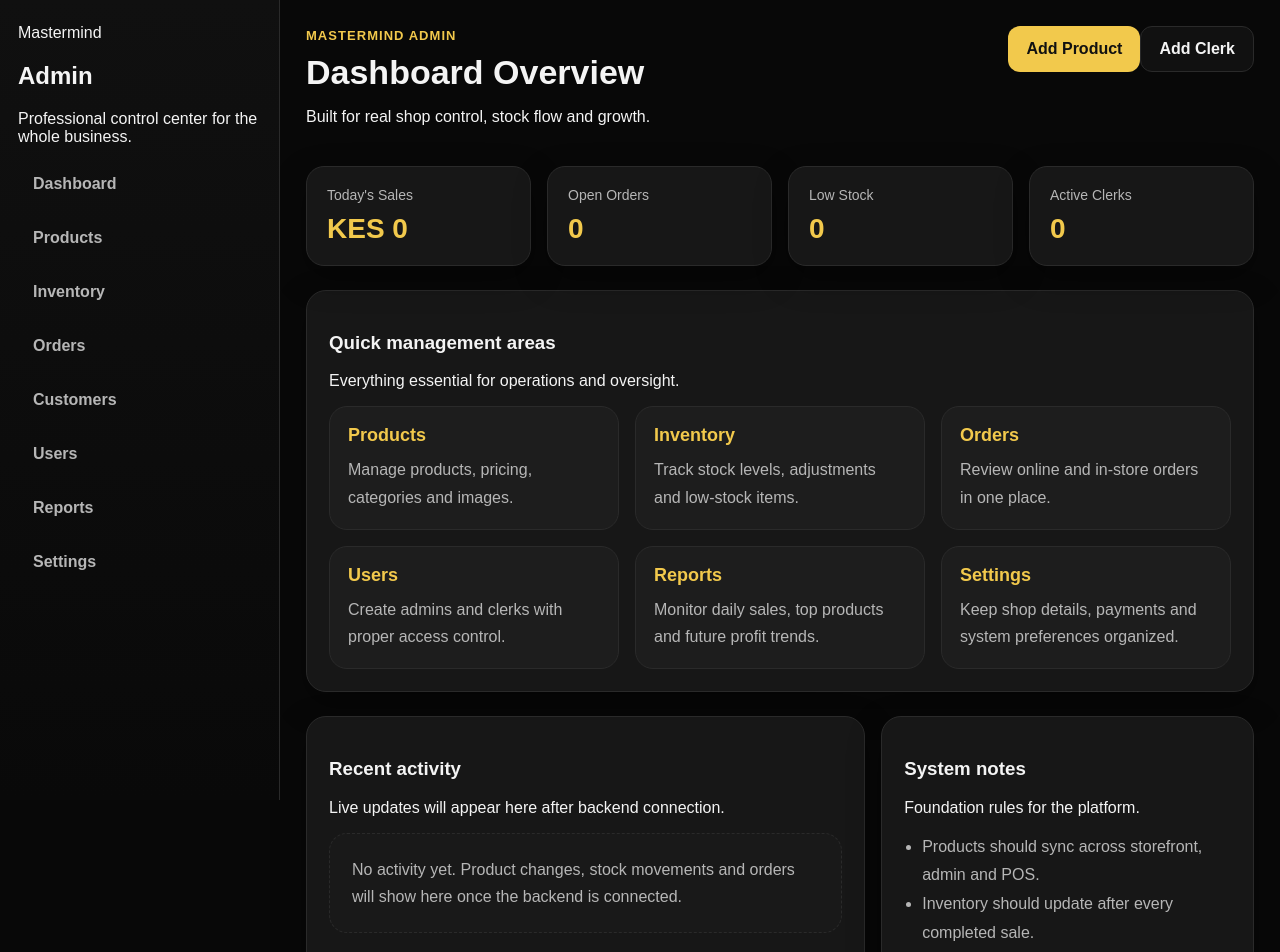
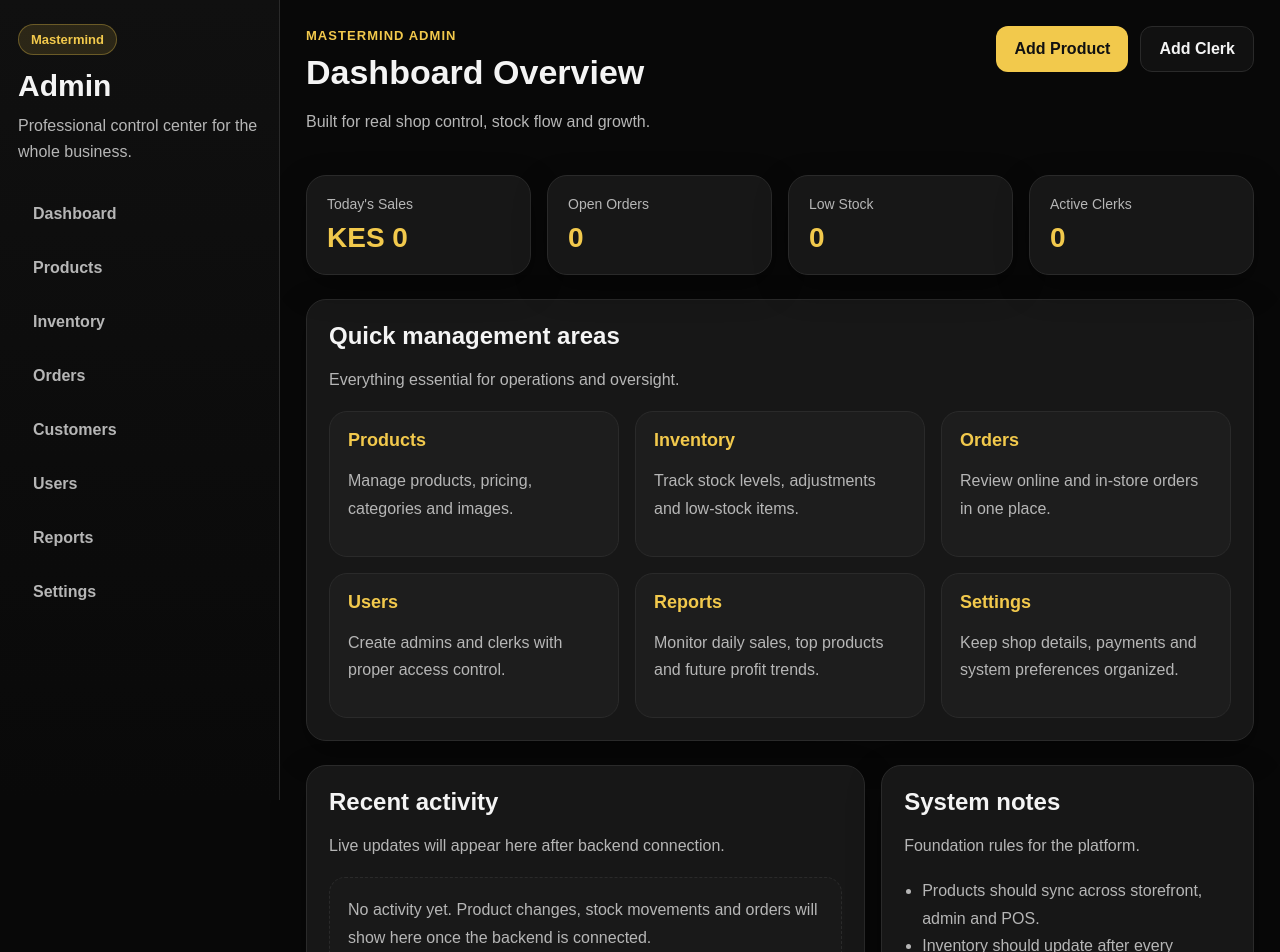
Before and after one commit to Masterkartel/mastermind-platform, a Next.js app in the folder apps/admin/: page / in a window 1280 px wide. Shown: the top 952 px of the page. Built offline with nearby package versions, Linux system fonts and the light colour scheme.

Commit message:
Update globals.css

```diff
--- a/apps/admin/src/app/globals.css
+++ b/apps/admin/src/app/globals.css
@@ -38,20 +38,21 @@ a {
 }
 
 .sidebar {
-  border-right: 1px solid var(--line);
-  background: linear-gradient(to bottom, #101010, #090909);
-  padding: 24px 18px;
   position: sticky;
   top: 0;
   height: 100vh;
+  padding: 24px 18px;
+  border-right: 1px solid var(--line);
+  background: linear-gradient(to bottom, #101010, #090909);
 }
 
-.brand {
-  margin-bottom: 28px;
+.badge,
+.eyebrow {
+  display: inline-block;
+  font-weight: 700;
 }
 
-.brand__badge {
-  display: inline-block;
+.badge {
   margin-bottom: 14px;
   padding: 7px 12px;
   border-radius: 999px;
@@ -59,15 +60,18 @@ a {
   border: 1px solid rgba(242, 201, 76, 0.32);
   color: var(--yellow);
   font-size: 13px;
-  font-weight: 700;
 }
 
-.brand h1 {
+.brand-box {
+  margin-bottom: 28px;
+}
+
+.brand-box h1 {
   margin: 0 0 10px;
   font-size: 30px;
 }
 
-.brand p {
+.brand-box p {
   margin: 0;
   color: var(--muted);
   line-height: 1.6;
@@ -79,10 +83,9 @@ a {
 }
 
 .nav a {
+  padding: 12px 14px;
   border: 1px solid transparent;
   border-radius: 14px;
-  padding: 12px 14px;
-  background: transparent;
   color: var(--muted);
   font-weight: 600;
   transition: 0.2s ease;
@@ -100,28 +103,35 @@ a {
 
 .topbar {
   display: flex;
+  justify-content: space-between;
   align-items: flex-start;
-  justify-content: space-between;
   gap: 16px;
   margin-bottom: 24px;
 }
 
 .eyebrow {
-  display: inline-block;
   margin-bottom: 10px;
   color: var(--yellow);
   font-size: 13px;
-  font-weight: 700;
   letter-spacing: 0.08em;
   text-transform: uppercase;
 }
 
 .topbar h2 {
-  margin: 0;
+  margin: 0 0 8px;
   font-size: 34px;
 }
 
-.topbar__actions {
+.topbar p,
+.panel-head p,
+.quick-card p,
+.empty-state,
+.notes {
+  color: var(--muted);
+  line-height: 1.7;
+}
+
+.topbar-actions {
   display: flex;
   gap: 12px;
   flex-wrap: wrap;
@@ -165,18 +175,22 @@ a {
   margin-bottom: 24px;
 }
 
-.stat-card {
-  padding: 20px;
-  border-radius: 18px;
+.stat-card,
+.panel {
   border: 1px solid var(--line);
+  border-radius: 20px;
   background: var(--panel);
   box-shadow: var(--shadow);
 }
 
+.stat-card {
+  padding: 20px;
+}
+
 .stat-card span {
   display: block;
+  margin-bottom: 10px;
   color: var(--muted);
-  margin-bottom: 10px;
   font-size: 14px;
 }
 
@@ -186,25 +200,16 @@ a {
 }
 
 .panel {
-  border: 1px solid var(--line);
-  border-radius: 20px;
-  background: var(--panel);
-  box-shadow: var(--shadow);
   padding: 22px;
 }
 
-.panel__head {
+.panel-head {
   margin-bottom: 18px;
 }
 
-.panel__head h3 {
+.panel-head h3 {
   margin: 0 0 8px;
   font-size: 24px;
-}
-
-.panel__head p {
-  margin: 0;
-  color: var(--muted);
 }
 
 .quick-grid {
@@ -214,9 +219,9 @@ a {
 }
 
 .quick-card {
+  padding: 18px;
   border: 1px solid var(--line);
   border-radius: 18px;
-  padding: 18px;
   background: var(--panel-2);
 }
 
@@ -224,12 +229,6 @@ a {
   margin: 0 0 10px;
   color: var(--yellow);
   font-size: 18px;
-}
-
-.quick-card p {
-  margin: 0;
-  color: var(--muted);
-  line-height: 1.7;
 }
 
 .split-grid {
@@ -240,19 +239,15 @@ a {
 }
 
 .empty-state {
+  padding: 18px;
   border: 1px dashed var(--line);
-  border-radius: 18px;
-  padding: 22px;
-  color: var(--muted);
-  line-height: 1.7;
+  border-radius: 16px;
   background: rgba(255, 255, 255, 0.01);
 }
 
 .notes {
   margin: 0;
   padding-left: 18px;
-  color: var(--muted);
-  line-height: 1.8;
 }
 
 @media (max-width: 1100px) {
@@ -304,7 +299,7 @@ a {
     width: 100%;
   }
 
-  .topbar__actions {
+  .topbar-actions {
     width: 100%;
   }
 }
```
